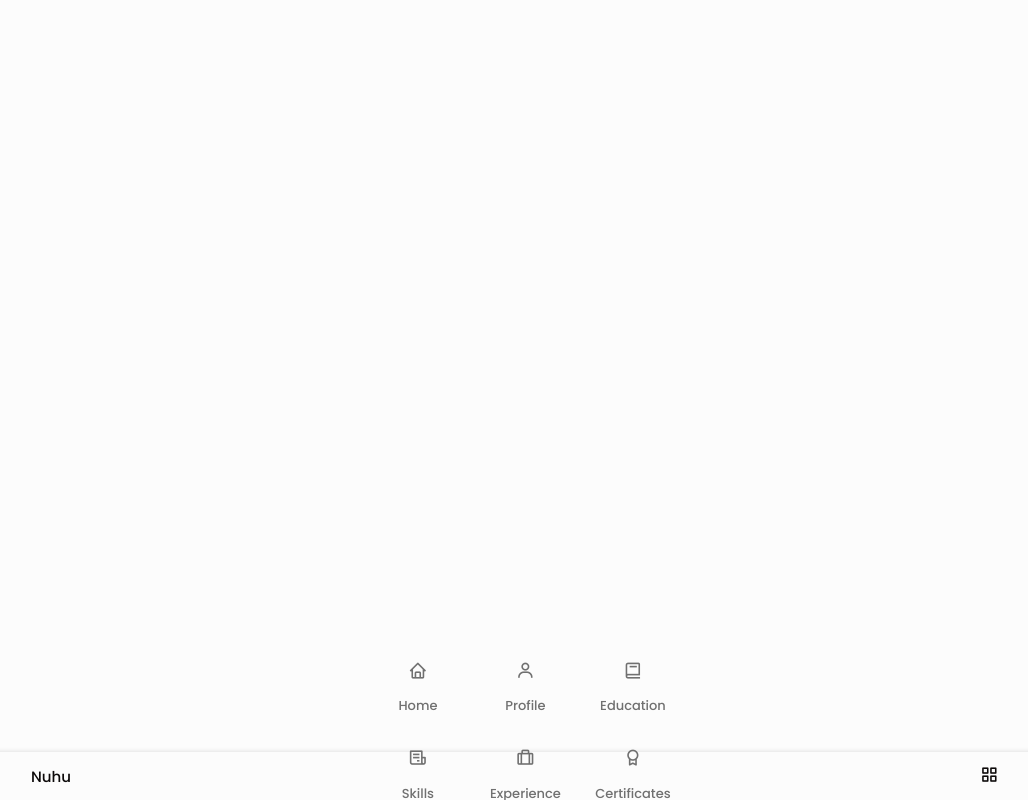
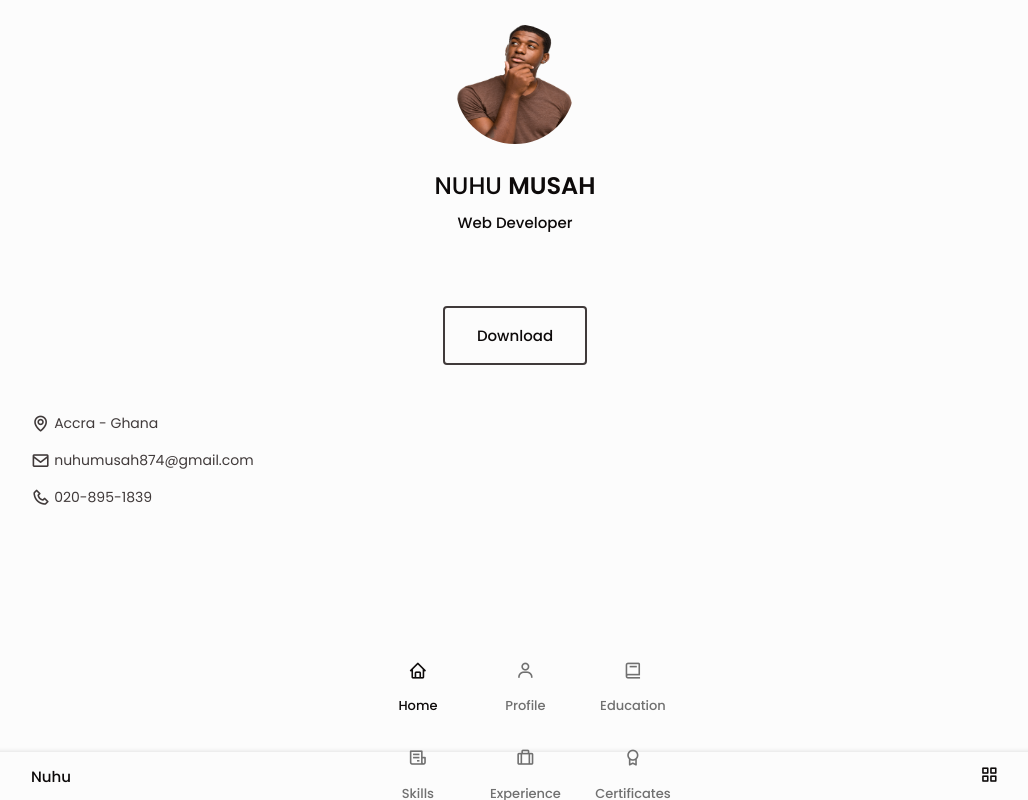
Before and after one commit to NullPointer3/responsive-resume, a plain HTML site: page index.html in a window 1280 px wide. Shown: the whole page, without its empty margins (17-1045 px from the left). Drawn offline with nearby package versions, Linux system fonts and the light colour scheme.

Commit message:
resume home

```diff
--- a/assets/script/main.js
+++ b/assets/script/main.js
@@ -21,3 +21,25 @@ function linkAction() {
     navMenu.classList.remove('show__menu')
 }
 navLink.forEach(link =>link.addEventListener('click', linkAction))
+
+/*=========== Scroll sections active link ====*/
+const sections = document.querySelectorAll('section[id')
+
+function scrollActive() {
+    const scrollY = window.pageYOffset
+
+    sections.forEach(current => {
+        const sectionHeight = current.offsetHeight
+        const sectionTop = current.offsetTop - 50
+        const sectionId = current.getAttribute('id')
+
+        if(scrollY > sectionTop && scrollY <= sectionTop + sectionHeight) {
+            document.querySelector('.nav__menu a[href*=' + sectionId + ']').classList.add('active-link')
+        }
+        else {
+            document.querySelector('.nav__menu a[href*=' + sectionId + ']').classList.remove('active-link')
+        }
+
+    })
+}
+window.addEventListener('scroll', scrollActive)
--- a/assets/style/style.css
+++ b/assets/style/style.css
@@ -119,7 +119,7 @@ img {
     left: 0;
     z-index: var(--z-fixed);
     background-color: var(--body-color);
-    box-shadow: 0 -1px 4px rgba(0,0,0,0.1);
+    box-shadow: 0 -1px 4px rgba(0, 0, 0, 0.1);
     transition: 0.3s;
 }
 
@@ -130,6 +130,9 @@ img {
     justify-content: space-between;
     align-items: center;
 }
+
+
+
 
 @media screen and (max-width: 968px){
     .nav__menu {
@@ -187,3 +190,69 @@ img {
 .show__menu {
     bottom: var(--header-height);
 }
+
+.active-link {
+    color: var(--title-color);
+}
+
+/*============= Home ==============*/
+.home {
+    position: relative;
+}
+
+.home__container {
+    gap: 3rem;
+}
+
+.home__data {
+    gap: .5rem;
+    text-align: center;
+}
+
+.home__image {
+    width: 120px;
+    height: 120px;
+    border-radius: 50%;
+    justify-self: center;
+    margin-bottom: var(--mb-1);
+}
+
+.home__title {
+    font-size: var(--h1-font-size);
+}
+
+.home__profession {
+    font-size: var(--normal-font-size);
+    margin-bottom: var(--mb-1);
+}
+
+.home__address {
+    gap: 1rem;
+}
+
+.home__information {
+    display: flex;
+    align-items: center;
+    font-size: var(--small-font-size);
+}
+
+.home__icon {
+    font-size: 1.2rem;
+    margin-right: .25rem;
+}
+
+.home__btn-movil {
+    display: inline-block;
+    border: 2px solid var(--text-color);
+    padding: 1rem 2rem;
+    color: var(--title-color);
+    border-radius: .25rem;
+    transition: .3s;
+    font-weight: var(--font-medium);
+    margin-top: var(--mb-3);
+}
+
+.home__btn-movil:hover {
+    background-color: var(--text-color);
+    color: var(--container-color);
+}
--- a/index.html
+++ b/index.html
@@ -19,7 +19,7 @@
             <div class="nav__menu" id="nav-menu">
                 <ul class="nav__list">
                     <li class="nav__item">
-                        <a href="#home" class="nav__link">
+                        <a href="#home" class="nav__link active-link">
                             <i class="bx bx-home nav__icon"></i>Home
                         </a>
                     </li>
@@ -68,8 +68,45 @@
         </nav>
     </header>
 
-    <main class="1-main bd-container">
+    <main class="l-main bd-container">
+        <div class="resume">
+            <div class="resume__left">
+                <!--=========== Home ========-->
+                <section class="home" id="home">
+                    <div class="home__container section bd-grid">
+                        <div class="home__data bd-grid">
+                            <img src="assets/img/profile.png" alt="" class="home__image">
 
+                            <h1 class="home__title">NUHU <b>MUSAH</b></h1>
+                            <h3 class="home__profession">Web Developer</h3>
+
+                            <!--========= Button to download your CV ===========-->
+                            <div>
+                                <a download="" href="assets/pdf/resume.pdf" class="home__btn-movil">Download</a>
+                            </div>
+                        </div>
+
+                        <div class="home__address bd-grid">
+                            <span class="home__information">
+                                <i class="bx bx-map home__icon"></i> Accra - Ghana
+                            </span>
+
+                            <span class="home__information">
+                                <i class="bx bx-envelope home__icon"></i> nuhumusah874@gmail.com
+                            </span>
+
+                            <span class="home__information">
+                                <i class="bx bx-phone home__icon"></i> 020-895-1839
+                            </span>
+                        </div>
+                    </div>
+                </section>
+            </div>
+
+            <div class="resume__right">
+
+            </div>
+        </div>
     </main>
     <script src="assets/script/main.js"></script>
 </body>
```
Also changed, not shown: assets/img/profile.png (added).
